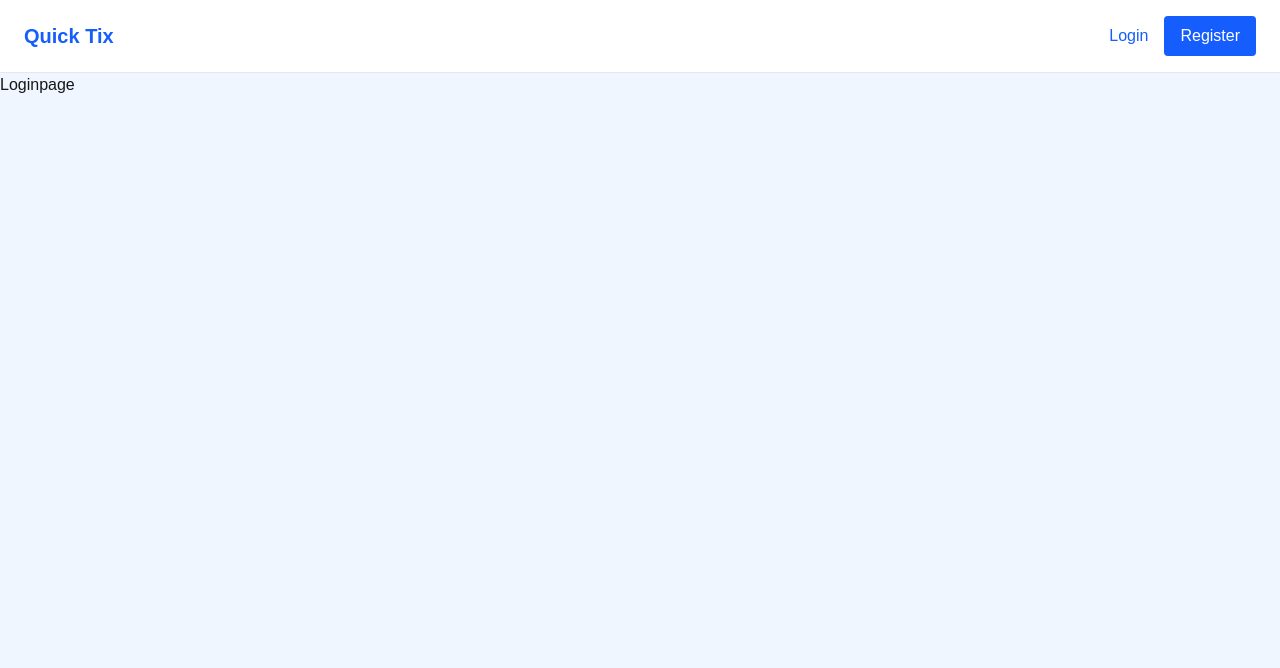
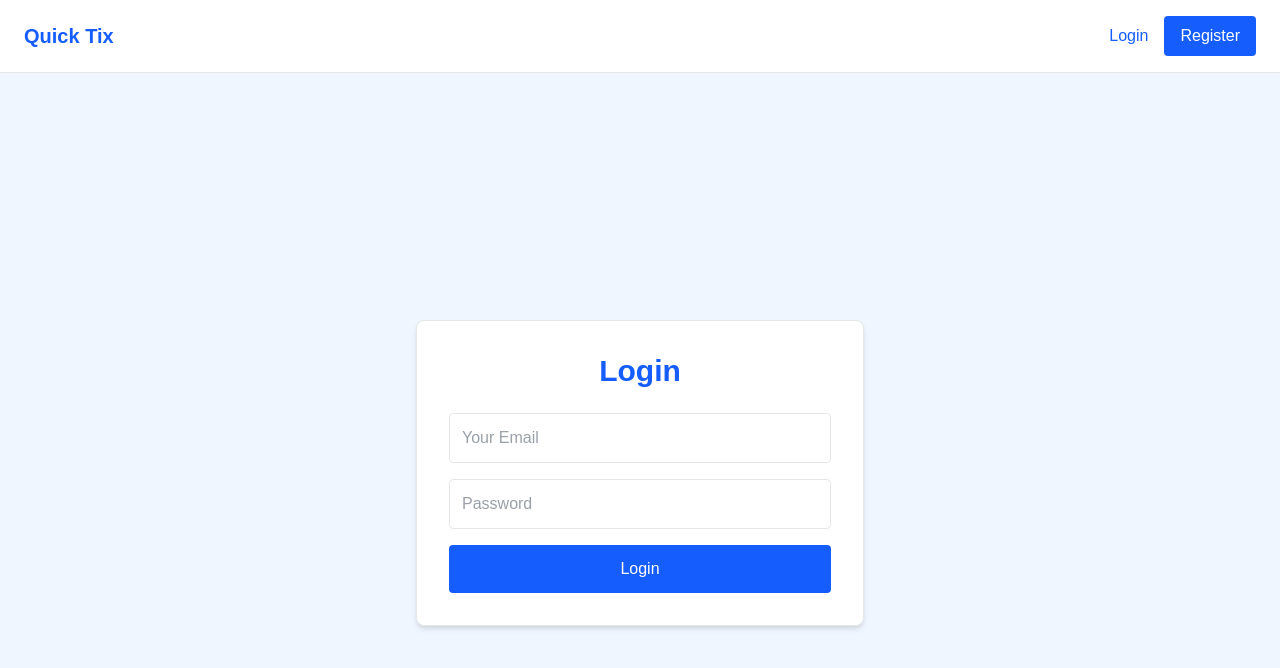
Before and after one commit to Praeda822/PK_QuickTix, a Next.js app in the folder quick-tix/: page /login in a window 1280 px wide. Shown: the top 668 px of the page. Built offline with nearby package versions, Linux system fonts and the light colour scheme; no server answers.

Commit message:
Configured user authentiction on login and logout pages, respectively

```diff
--- /dev/null
+++ b/quick-tix/src/app/(auth)/login/login-form.tsx
@@ -0,0 +1,55 @@
+'use client';
+
+import { useActionState, useEffect } from 'react';
+import { toast } from 'sonner';
+import { useRouter } from 'next/navigation';
+import { loginUser } from '@/actions/auth.actions';
+
+const LoginForm = () => {
+  const router = useRouter();
+
+  const initialState = { success: false, message: '' };
+  const [state, formAction] = useActionState(loginUser, initialState);
+
+  useEffect(() => {
+    if (state.success) {
+      toast.success('Login successful!');
+      router.push('/tickets');
+      router.refresh();
+    } else if (state.message) {
+      toast.error(state.message);
+    }
+  }, [state, router]);
+
+  return (
+    <div className="min-h-screen flex items-center justify-center bg-blue-50 px-4">
+      <div className="w-full max-w-md bg-white shadow-md rounded-lg p-8 border border-gray-200">
+        <h1 className="text-3xl font-bold mb-6 text-center text-blue-600">Login</h1>
+
+        <form action={formAction} className="space-y-4 text-gray-700">
+          <input
+            className="w-full border border-gray-200 p-3 rounded focus:outline-none focus:ring-2 focus:ring-blue-400"
+            type="email"
+            name="email"
+            placeholder="Your Email"
+            autoComplete="email"
+            required
+          />
+          <input
+            className="w-full border border-gray-200 p-3 rounded focus:outline-none focus:ring-2 focus:ring-blue-400"
+            type="password"
+            name="password"
+            placeholder="Password"
+            autoComplete="new-password"
+            required
+          />
+          <button className="w-full bg-blue-600 text-white p-3 rounded hover:bg-blue-700 transition disabled:opacity-50">
+            Login
+          </button>
+        </form>
+      </div>
+    </div>
+  );
+};
+
+export default LoginForm;
--- a/quick-tix/src/app/(auth)/login/page.tsx
+++ b/quick-tix/src/app/(auth)/login/page.tsx
@@ -1,5 +1,7 @@
+import LoginForm from './login-form';
+
 const LoginPage = () => {
-  return <>Loginpage</>;
+  return <LoginForm />;
 };
 
 export default LoginPage;
```
